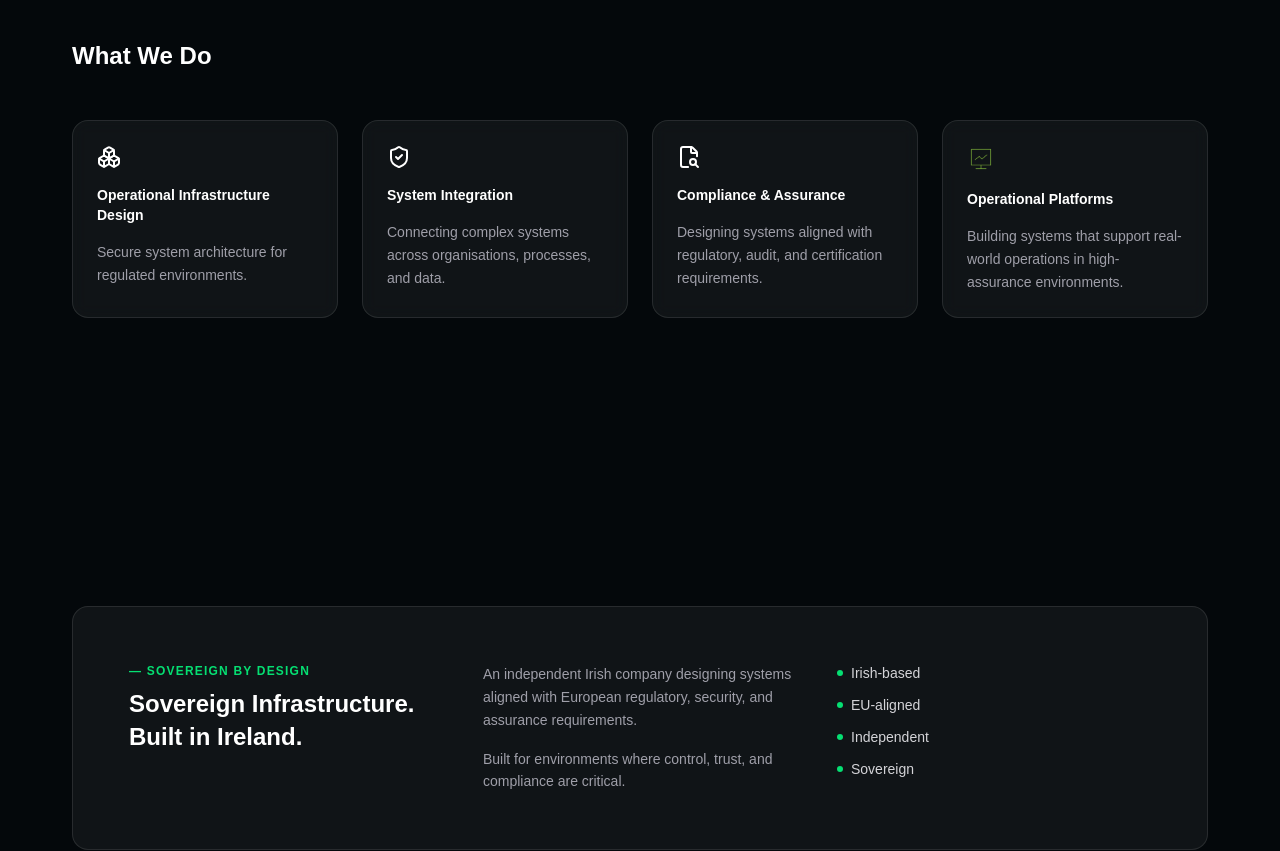
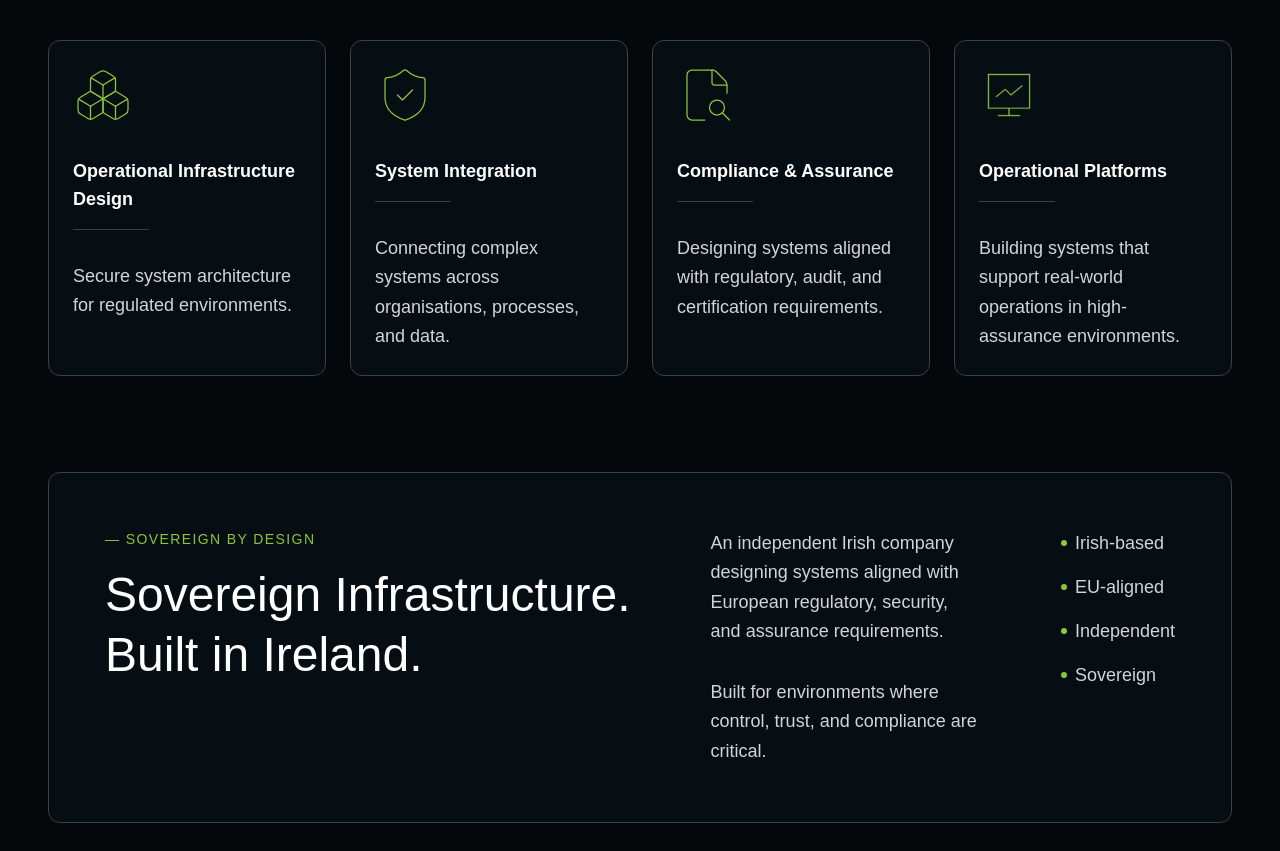
Before and after one commit to JasSturdy/eirsen, a Next.js app: page / in a window 1280 px wide. Shown: the part 1040-1891 px from the top of the page. Built offline with nearby package versions, Linux system fonts and the light colour scheme.

Commit message:
feat: adjust what we do and soveirgn sections

```diff
--- a/src/app/Hero/page.tsx
+++ b/src/app/Hero/page.tsx
@@ -44,9 +44,22 @@ export function Hero() {
       </div>
 
       {/* Sector ticker */}
-      <div className="absolute bottom-0 left-0 right-0 bg-primary backdrop-blur-xl">
-        <div className="w-full overflow-x-auto">
-          <ul className="flex items-center justify-between py-4 text-sm text-white px-10">
+      <div className="absolute bottom-0 left-0 right-0 bg-primary backdrop-blur-xl overflow-hidden">
+
+        {/* Mobile */}
+        <div className="flex md:hidden">
+          <ul className="animate-ticker flex shrink-0 items-center gap-8 py-4 text-sm text-white whitespace-nowrap">
+            {[...SECTORS, ...SECTORS].map((sector, i) => (
+              <li key={i} className="flex shrink-0 items-center gap-8">
+                <span className="text-white">•</span>
+                {sector}
+              </li>
+            ))}
+          </ul>
+        </div>
+
+        {/* Desktop */}
+        <ul className="hidden md:flex items-center justify-between py-4 text-sm text-white px-10">
           {SECTORS.map((sector, i) => (
             <li key={sector} className="flex shrink-0 items-center gap-4">
               {i > 0 && <span className="text-white">•</span>}
@@ -54,7 +67,7 @@ export function Hero() {
             </li>
           ))}
         </ul>
-        </div>
+
       </div>
     </section>
   );
--- a/src/app/Sovereign/page.tsx
+++ b/src/app/Sovereign/page.tsx
@@ -1,45 +1,52 @@
+import { Card } from "@/components/card";
 import { SectionLabel } from "@/components/sectionLabel";
 
 const PILLARS = ["Irish-based", "EU-aligned", "Independent", "Sovereign"] as const;
 
 export function SovereignByDesign() {
   return (
-    <section className="mx-auto max-w-7xl px-6 py-24">
-      <div className="rounded-2xl border border-white/10 bg-white/5 p-10 lg:p-14">
-        <div className="grid gap-10 lg:grid-cols-3">
-          {/* Column 1: Label + Heading */}
+    <section className="mx-auto">
+      <Card className="p-10 lg:p-14">
+        <div className="flex flex-col xl:grid xl:grid-cols-[auto_1fr_auto] xl:gap-20 xl:items-start gap-10">
+
+          {/* Column 1 */}
           <div>
             <SectionLabel>Sovereign By Design</SectionLabel>
-            <h2 className="mt-2 text-2xl font-bold leading-snug text-white">
+            <h2 className="text-3xl sm:text-4xl lg:text-5xl leading-tight text-white lg:whitespace-nowrap">
               Sovereign Infrastructure.
               <br />
               Built in Ireland.
             </h2>
           </div>
 
-          {/* Column 2: Description */}
-          <div className="flex flex-col gap-4">
-            <p className="text-sm leading-relaxed text-zinc-400">
+          {/* Columns 2 + 3 for responsive splitt */}
+          <div className="flex flex-col sm:flex-row xl:contents gap-10">
+
+            {/* Column 2 */}
+            <div className="flex flex-col gap-8 xl:justify-self-center">
+              <p className="text-lg leading-relaxed text-zinc-300">
                 An independent Irish company designing systems aligned with
                 European regulatory, security, and assurance requirements.
               </p>
-            <p className="text-sm leading-relaxed text-zinc-400">
+              <p className="text-lg leading-relaxed text-zinc-300">
                 Built for environments where control, trust, and compliance are
                 critical.
               </p>
             </div>
 
-          {/* Column 3: Bullet list */}
-          <ul className="flex flex-col gap-3">
+            {/* Column 3 */}
+            <ul className="flex flex-col gap-4 xl:justify-self-end">
               {PILLARS.map((item) => (
-              <li key={item} className="flex items-center gap-2 text-sm text-zinc-300">
-                <span className="h-1.5 w-1.5 shrink-0 rounded-full bg-green-400" />
+                <li key={item} className="flex items-center gap-2 text-lg text-zinc-300">
+                  <span className="h-1.5 w-1.5 shrink-0 rounded-full bg-green" />
                   {item}
                 </li>
               ))}
             </ul>
+
           </div>
         </div>
+      </Card>
     </section>
   );
 }
--- a/src/app/WhatWeDo/page.tsx
+++ b/src/app/WhatWeDo/page.tsx
@@ -15,28 +15,31 @@ interface ServiceCardProps {
 
 function ServiceCard({ icon, title, description }: ServiceCardProps) {
     return (
-        <Card className="flex flex-col gap-4">
-            <div>{icon}</div>
-            <h3 className="text-sm font-semibold text-white">{title}</h3>
-            <p className="text-sm leading-relaxed text-zinc-400">{description}</p>
+        <Card className="flex flex-col gap-8">
+            <div className="green">{icon}</div>
+            <div className="flex flex-col gap-4">
+                <h3 className="text-lg font-semibold text-white">{title}</h3>
+                <hr className="border-zinc-700 w-1/3" />
+            </div>
+            <p className="text-lg leading-relaxed text-zinc-300">{description}</p>
         </Card>
     );
 }
 
 const SERVICES: ServiceCardProps[] = [
     {
-        icon: <Boxes />,
+        icon: <Boxes size={60} strokeWidth={0.5}/>,
         title: "Operational Infrastructure Design",
         description: "Secure system architecture for regulated environments.",
     },
     {
-        icon: <ShieldCheck />,
+        icon: <ShieldCheck size={60} strokeWidth={0.5}/>,
         title: "System Integration",
         description:
             "Connecting complex systems across organisations, processes, and data.",
     },
     {
-        icon: <FileSearchCorner />,
+        icon: <FileSearchCorner size={60} strokeWidth={0.5}/>,
         title: "Compliance & Assurance",
         description:
             "Designing systems aligned with regulatory, audit, and certification requirements.",
@@ -46,8 +49,8 @@ const SERVICES: ServiceCardProps[] = [
             <Image
                 src="/operation.png"
                 alt="Operational Platforms"
-                width={28}
-                height={28}
+                width={60}
+                height={60}
             />
         ),
         title: "Operational Platforms",
@@ -58,8 +61,8 @@ const SERVICES: ServiceCardProps[] = [
 
 export function WhatWeDo() {
     return (
-        <section className="mx-auto max-w-7xl px-6 py-24">
-            <h2 className="mb-12 text-2xl font-bold text-white">What We Do</h2>
+        <section className="relative w-full mx-auto">
+            <h2 className="mb-12 text-3xl font-bold text-green sm:text-4xl lg:text-5xl">What We Do</h2>
             <div className="grid grid-cols-1 gap-6 sm:grid-cols-2 lg:grid-cols-4">
                 {SERVICES.map((service) => (
                     <ServiceCard key={service.title} {...service} />
--- a/src/app/globals.css
+++ b/src/app/globals.css
@@ -8,6 +8,7 @@
 @theme inline {
   --color-background: var(--background);
   --color-foreground: var(--foreground);
+  --color-green: #8CC43F;
   --font-sans: var(--font-geist-sans);
   --font-mono: var(--font-geist-mono);
 }
@@ -49,6 +50,15 @@ body {
   position: relative;
 }
 
+@keyframes ticker {
+  0%   { transform: translateX(0); }
+  100% { transform: translateX(-50%); }
+}
+
+.animate-ticker {
+  animation: ticker 12s linear infinite;
+}
+
 .nav-link-underline::after {
   content: "";
   position: absolute;
--- a/src/components/card.tsx
+++ b/src/components/card.tsx
@@ -13,10 +13,10 @@ export function Card({
   ...props
 }: CardProps) {
   const base =
-    "rounded-2xl border border-white/10 bg-white/5 backdrop-blur-sm";
+    "rounded-xl border border-zinc-700 bg-[#070E13] backdrop-blur-sm";
 
   const hoverStyles = hover
-    ? "transition-colors hover:border-green-400/30 hover:bg-white/8"
+    ? "transition-colors hover:bg-[#16222A]"
     : "";
 
   const paddings = {
--- a/src/components/sectionLabel.tsx
+++ b/src/components/sectionLabel.tsx
@@ -6,7 +6,7 @@ interface SectionLabelProps {
 export function SectionLabel({ children, className = "" }: SectionLabelProps) {
   return (
     <p
-      className={`mb-2 text-xs font-semibold uppercase tracking-widest text-green-400 ${className}`}
+      className={`mb-4 text-sm uppercase tracking-widest text-green ${className}`}
     >
       — {children}
     </p>
```
Lines whose indentation alone changed are shown as unchanged.
